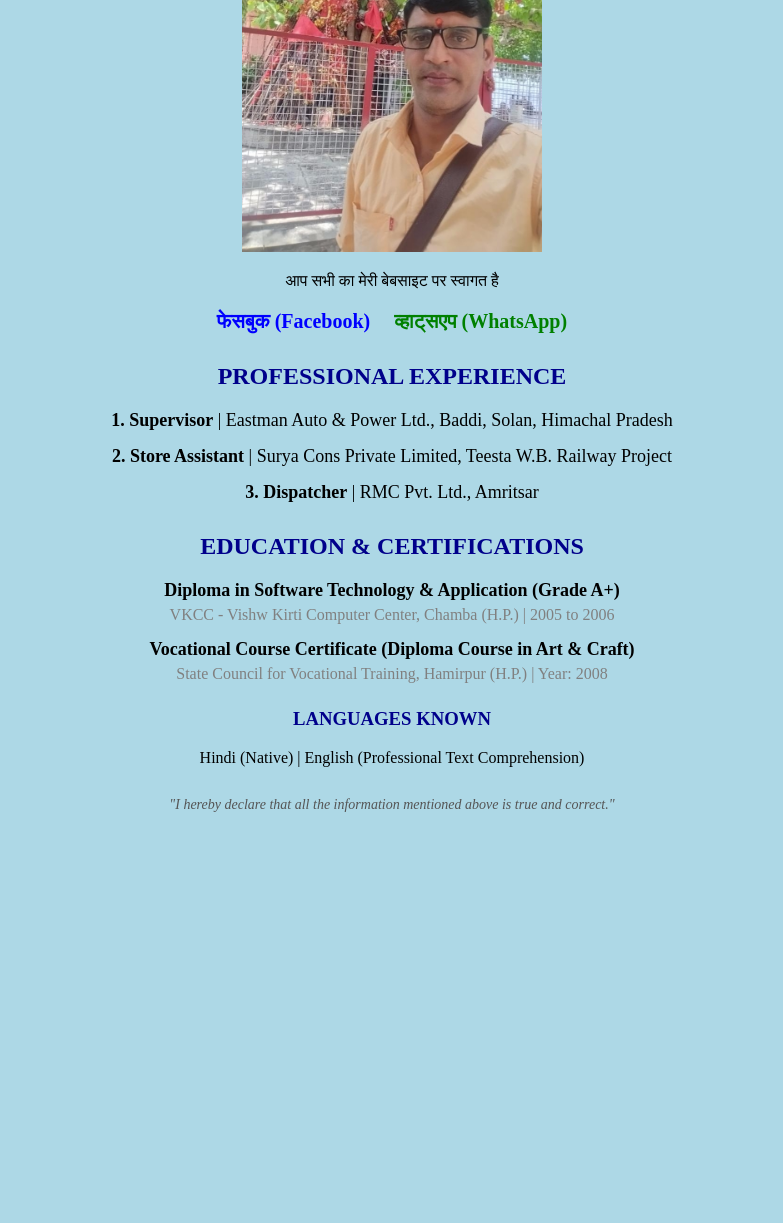
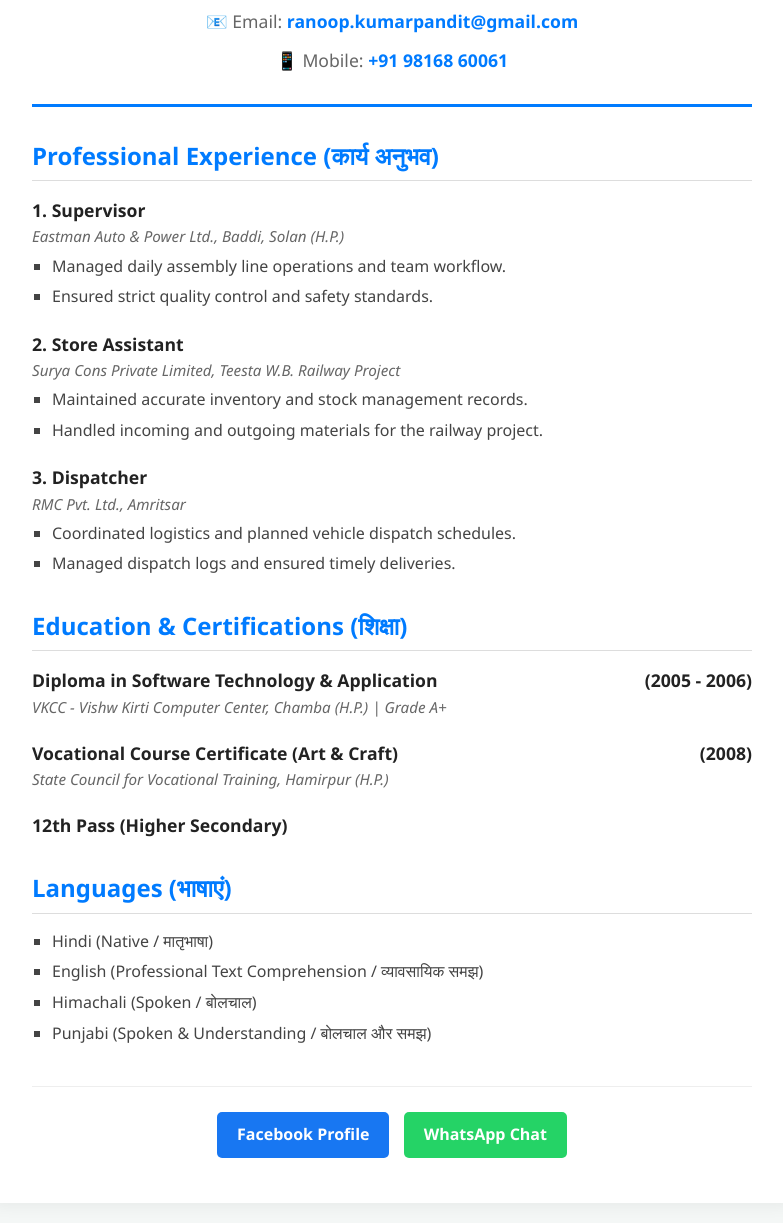
Before and after one commit to ranoopkumarpandit86-ui/ranoop86.guthub.io, a plain HTML site: page index.html in a window 1280 px wide. Shown: the part 157-1380 px from the top of the page, without its empty margins (248-1031 px from the left). Before the commit the page ends 984 px from the top, so only its background shows below. Drawn offline with Linux system fonts and the light colour scheme.

Commit message:
Update index.html

```diff
--- a/index.html
+++ b/index.html
@@ -1,33 +1,104 @@
 <!DOCTYPE html>
-<html>
+<html lang="hi">
 <head>
-    <title>my website</title>
+    <meta charset="UTF-8">
+    <meta name="viewport" content="width=device-width, initial-scale=1.0">
+    <title>रनूप कुमार - प्रोफेशनल पोर्टफोलियो</title>
+    <style>
+        * { box-sizing: border-box; margin: 0; padding: 0; }
+        body { font-family: 'Segoe UI', Tahoma, Geneva, Verdana, sans-serif; line-height: 1.6; background-color: #f4f7f6; color: #333; padding: 20px; }
+        .container { max-width: 800px; margin: 0 auto; background: #fff; padding: 40px; border-radius: 8px; box-shadow: 0 4px 15px rgba(0,0,0,0.05); }
+        header { text-align: center; border-bottom: 3px solid #007bff; padding-bottom: 20px; margin-bottom: 30px; }
+        header h1 { color: #007bff; font-size: 2.2rem; margin-bottom: 10px; }
+        header p { font-size: 1.1rem; color: #666; margin-bottom: 10px; }
+        .contact-info { margin-top: 10px; font-size: 1rem; color: #444; }
+        .contact-link { color: #007bff; text-decoration: none; font-weight: bold; }
+        .contact-link:hover { text-underline-position: under; text-decoration: underline; }
+        h2 { color: #007bff; border-bottom: 1px solid #ddd; padding-bottom: 5px; margin-top: 30px; margin-bottom: 15px; font-size: 1.5rem; }
+        .item { margin-bottom: 20px; }
+        .item-title { font-weight: bold; font-size: 1.1rem; color: #222; display: flex; justify-content: space-between; flex-wrap: wrap; }
+        .item-subtitle { font-style: italic; color: #666; font-size: 0.95rem; margin-bottom: 5px; }
+        ul { list-style-type: square; margin-left: 20px; color: #444; }
+        li { margin-bottom: 5px; }
+        .social-links { text-align: center; margin-top: 40px; padding-top: 20px; border-top: 1px solid #eee; }
+        .btn { display: inline-block; padding: 10px 20px; margin: 5px; color: white; text-decoration: none; border-radius: 5px; font-weight: bold; }
+        .fb { background-color: #1877f2; }
+        .wa { background-color: #25d366; }
+        .btn:hover { opacity: 0.9; }
+        @media (max-width: 600px) { .item-title { flex-direction: column; } }
+    </style>
 </head>
-<body style="background-color: lightblue;">
+<body>
 
-    <h1 style="color: darkblue; text-align: center;">mera naam ranoop kumar hai</h1>
-    <p style="text-align: center;">mene 12th pass ki aur mere pass 1 saal ka computer diploma hai.</p>
+<div class="container">
+    <header>
+        <h1>रनूप कुमार (Ranoop Kumar)</h1>
+        <p>आपका मेरी वेबसाइट पर स्वागत है | Welcome to my Portfolio</p>
+        <div class="contact-info">
+            <p>📧 Email: <a href="mailto:ranoop.kumarpandit@gmail.com" class="contact-link">ranoop.kumarpandit@gmail.com</a></p>
+            <p>📱 Mobile: <a href="tel:+919816860061" class="contact-link">+91 98168 60061</a></p>
+        </div>
+    </header>
 
-    <div style="text-align: center;">
-        <img src="myphoto.jpeg" width="300">
+    <section>
+        <h2>Professional Experience (कार्य अनुभव)</h2>
+        <div class="item">
+            <div class="item-title">1. Supervisor</div>
+            <div class="item-subtitle">Eastman Auto & Power Ltd., Baddi, Solan (H.P.)</div>
+            <ul>
+                <li>Managed daily assembly line operations and team workflow.</li>
+                <li>Ensured strict quality control and safety standards.</li>
+            </ul>
+        </div>
+        <div class="item">
+            <div class="item-title">2. Store Assistant</div>
+            <div class="item-subtitle">Surya Cons Private Limited, Teesta W.B. Railway Project</div>
+            <ul>
+                <li>Maintained accurate inventory and stock management records.</li>
+                <li>Handled incoming and outgoing materials for the railway project.</li>
+            </ul>
+        </div>
+        <div class="item">
+            <div class="item-title">3. Dispatcher</div>
+            <div class="item-subtitle">RMC Pvt. Ltd., Amritsar</div>
+            <ul>
+                <li>Coordinated logistics and planned vehicle dispatch schedules.</li>
+                <li>Managed dispatch logs and ensured timely deliveries.</li>
+            </ul>
+        </div>
+    </section>
+
+    <section>
+        <h2>Education & Certifications (शिक्षा)</h2>
+        <div class="item">
+            <div class="item-title">Diploma in Software Technology & Application <span>(2005 - 2006)</span></div>
+            <div class="item-subtitle">VKCC - Vishw Kirti Computer Center, Chamba (H.P.) | Grade A+</div>
+        </div>
+        <div class="item">
+            <div class="item-title">Vocational Course Certificate (Art & Craft) <span>(2008)</span></div>
+            <div class="item-subtitle">State Council for Vocational Training, Hamirpur (H.P.)</div>
+        </div>
+        <div class="item">
+            <div class="item-title">12th Pass (Higher Secondary)</div>
+        </div>
+    </section>
+
+    <section>
+        <h2>Languages (भाषाएं)</h2>
+        <ul>
+            <li>Hindi (Native / मातृभाषा)</li>
+            <li>English (Professional Text Comprehension / व्यावसायिक समझ)</li>
+            <!-- नई भाषाएं यहाँ जोड़ी गई हैं -->
+            <li>Himachali (Spoken / बोलचाल)</li>
+            <li>Punjabi (Spoken & Understanding / बोलचाल और समझ)</li>
+        </ul>
+    </section>
+
+    <div class="social-links">
+        <a href="https://facebook.com" target="_blank" class="btn fb">Facebook Profile</a>
+        <a href="https://wa.me" target="_blank" class="btn wa">WhatsApp Chat</a>
     </div>
-<p style="text-align: center; color: darked; font size: 20px;">आप सभी का मेरी बेबसाइट पर स्वागत है
-    <div style="text-align: center; margin-top: 20px;">
-   <a href="https://facebook.com" style="margin: 10px; color: blue; font-size: 20px; text-decoration: none; font-weight: bold;">फेसबुक (Facebook)</a>
-    <a href="https://wa.me"919816860061 style="margin: 10px; color: green; font-size: 20px; text-decoration: none; font-weight: bold;">व्हाट्सएप (WhatsApp)</a>
+</div>
+
 </body>
-<h2 style="text-align: center; color: darkblue; margin-top: 30px;">PROFESSIONAL EXPERIENCE</h2>
-<p style="text-align: center; font-size: 18px; margin: 15px 5px 5px 5px;"><b>1. Supervisor</b> | Eastman Auto & Power Ltd., Baddi, Solan, Himachal Pradesh</p>
-<p style="text-align: center; font-size: 18px; margin: 15px 5px 5px 5px;"><b>2. Store Assistant</b> | Surya Cons Private Limited, Teesta W.B. Railway Project</p>
-<p style="text-align: center; font-size: 18px; margin: 15px 5px 5px 5px;"><b>3. Dispatcher</b> | RMC Pvt. Ltd., Amritsar</p>
 </html>
-<h2 style="text-align: center; color: darkblue; margin-top: 30px;">EDUCATION & CERTIFICATIONS</h2>
-<p style="text-align: center; font-size: 18px; margin: 5px;"><b>Diploma in Software Technology & Application (Grade A+)</b></p>
-<p style="text-align: center; font-size: 16px; color: gray; margin: 5px;">VKCC - Vishw Kirti Computer Center, Chamba (H.P.) | 2005 to 2006</p>
-<p style="text-align: center; font-size: 18px; margin: 15px 5px 5px 5px;"><b>Vocational Course Certificate (Diploma Course in Art & Craft)</b></p>
-<p style="text-align: center; font-size: 16px; color: gray; margin: 5px;">State Council for Vocational Training, Hamirpur (H.P.) | Year: 2008</p>
-
-<h3 style="text-align: center; color: darkblue; margin-top: 25px;">LANGUAGES KNOWN</h3>
-<p style="text-align: center; font-size: 16px; margin: 5px;">Hindi (Native) | English (Professional Text Comprehension)</p>
-
-<p style="text-align: center; font-size: 14px; color: #555; font-style: italic; margin-top: 30px;">"I hereby declare that all the information mentioned above is true and correct."</p>
```
